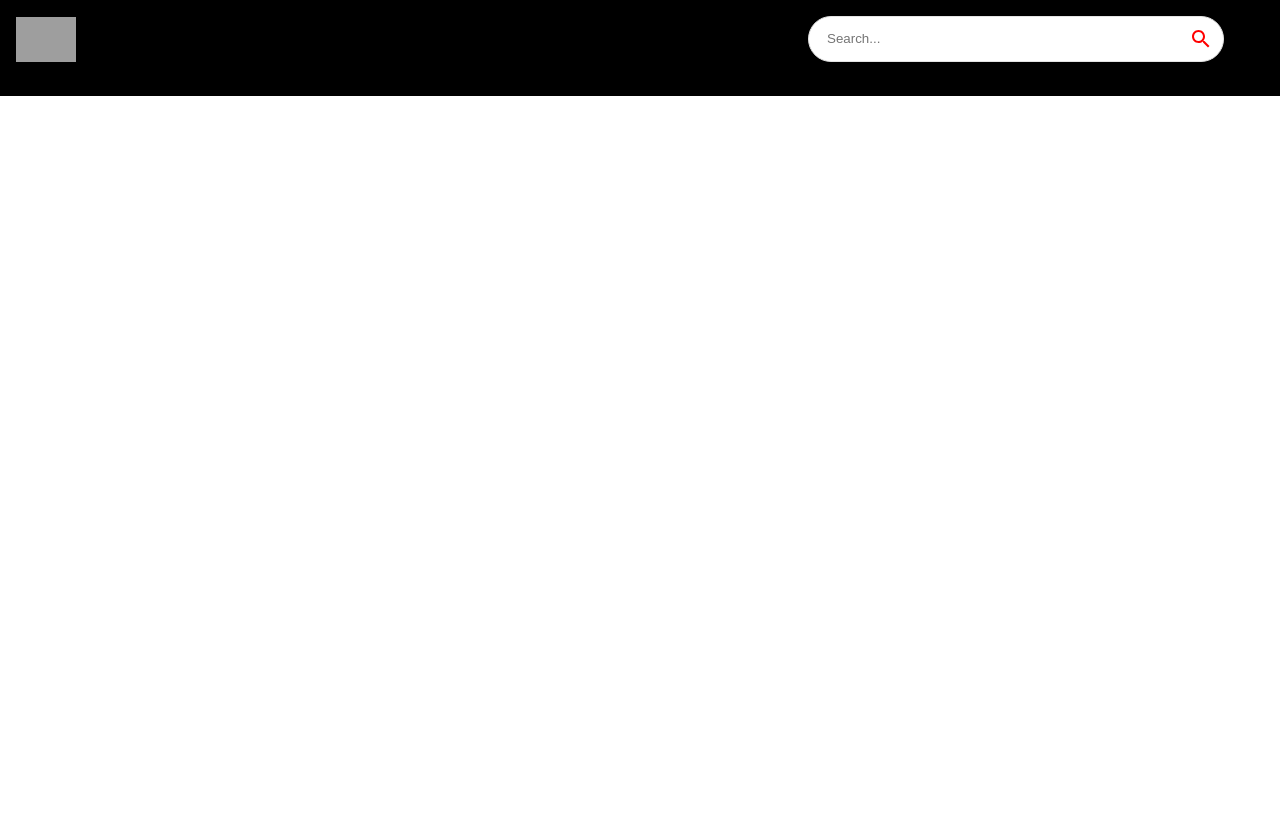
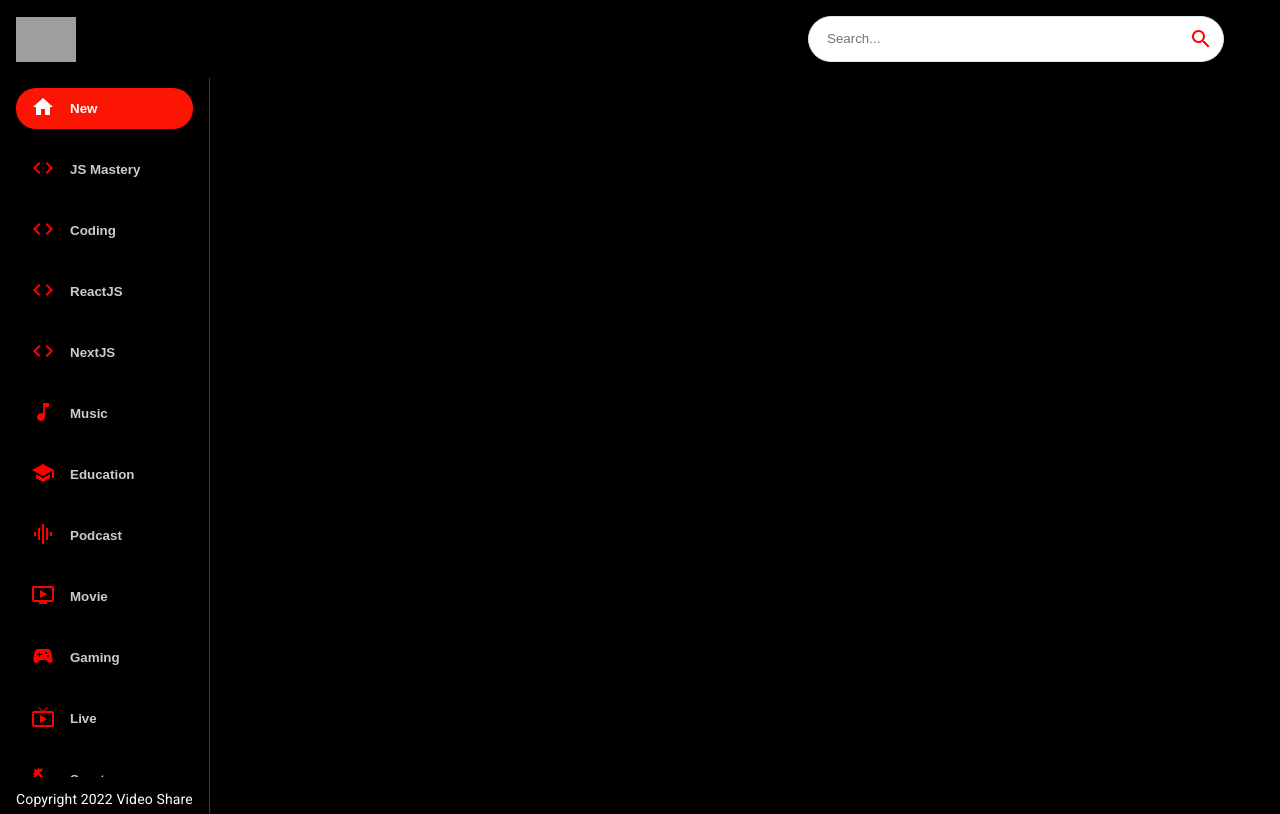
Before and after one commit to J-David-Baxter/youtube-clone, a React (Create React App) app: page / in a window 1280 px wide. Built offline with nearby package versions, Linux system fonts and the light colour scheme; grey boxes are pictures that could not be loaded.

Commit message:
Add content to sidebar

```diff
--- a/src/components/Feed.jsx
+++ b/src/components/Feed.jsx
@@ -1,8 +1,19 @@
 import React from 'react'
+import { useState, useEffect } from 'react';
+import { Box, Stack, Typography } from '@mui/material';
+import Sidebar from './Sidebar';
 
 const Feed = () => {
   return (
-    <div>Feed</div>
+    <Stack sx={{ flexDirection: { sx: "column", md: "row" } }}>
+      <Box sx={{ height: { sx: 'auto', md: '92vh' }, borderRight: '1px solid #3d3d3d', px: { sx: 0, md: 2 } }}>
+        <Sidebar />
+
+        <Typography className='copyright' variant='body2' sx={{ mt: 1.5, color: '#fff' }}>
+          Copyright 2022 Video Share
+        </Typography>
+      </Box>
+    </Stack>
   )
 }
 
--- /dev/null
+++ b/src/components/Sidebar.jsx
@@ -0,0 +1,25 @@
+import React from 'react'
+import { Stack } from '@mui/material';
+import { categories } from '../utils/constants';
+
+const selectedCategory = "New";
+
+const Sidebar = () => (
+  <Stack
+    direction='row'
+    sx={{ overflowY: "auto", height: { sx: "auto", md: "95%" }, flexDirection: { md: "column" } }}
+  >
+    {categories.map((category, i) => (
+        <button
+            key={category.name}
+            className="category-btn"
+            style={{ background: category.name === selectedCategory && "#fc1503", color: "white" }}
+        >
+            <span style={{ color: category.name === selectedCategory ? "white" : "red", marginRight: "15px"}}>{category.icon}</span>
+            <span style={{ opacity: category.name === selectedCategory ? "1" : "0.8" }}>{category.name}</span>
+        </button>
+    ))}
+  </Stack>
+)
+
+export default Sidebar
--- a/src/components/index.js
+++ b/src/components/index.js
@@ -4,3 +4,4 @@
 export { default as ChannelDetail } from "./ChannelDetail";
 export { default as SearchFeed } from "./SearchFeed";
 export { default as Searchbar } from "./Searchbar";
+export { default as Sidebar } from "./Sidebar";
```
